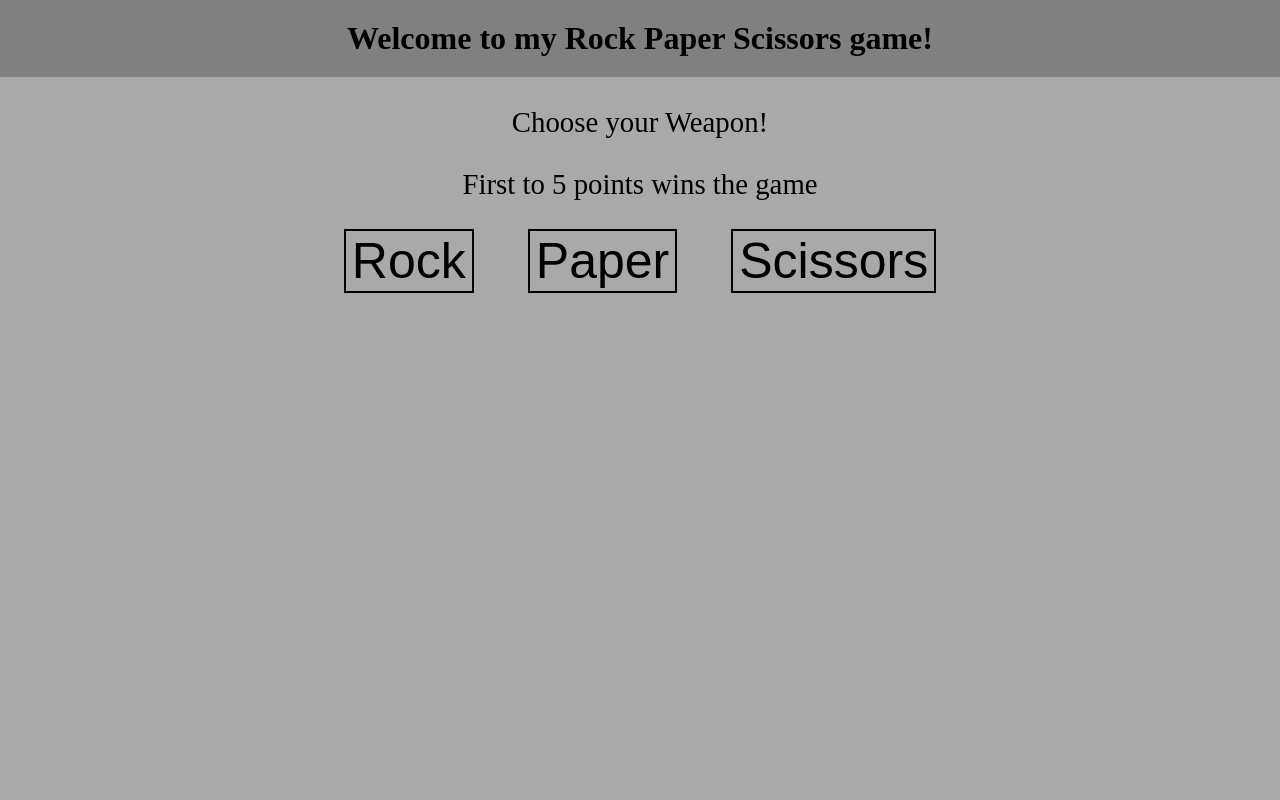
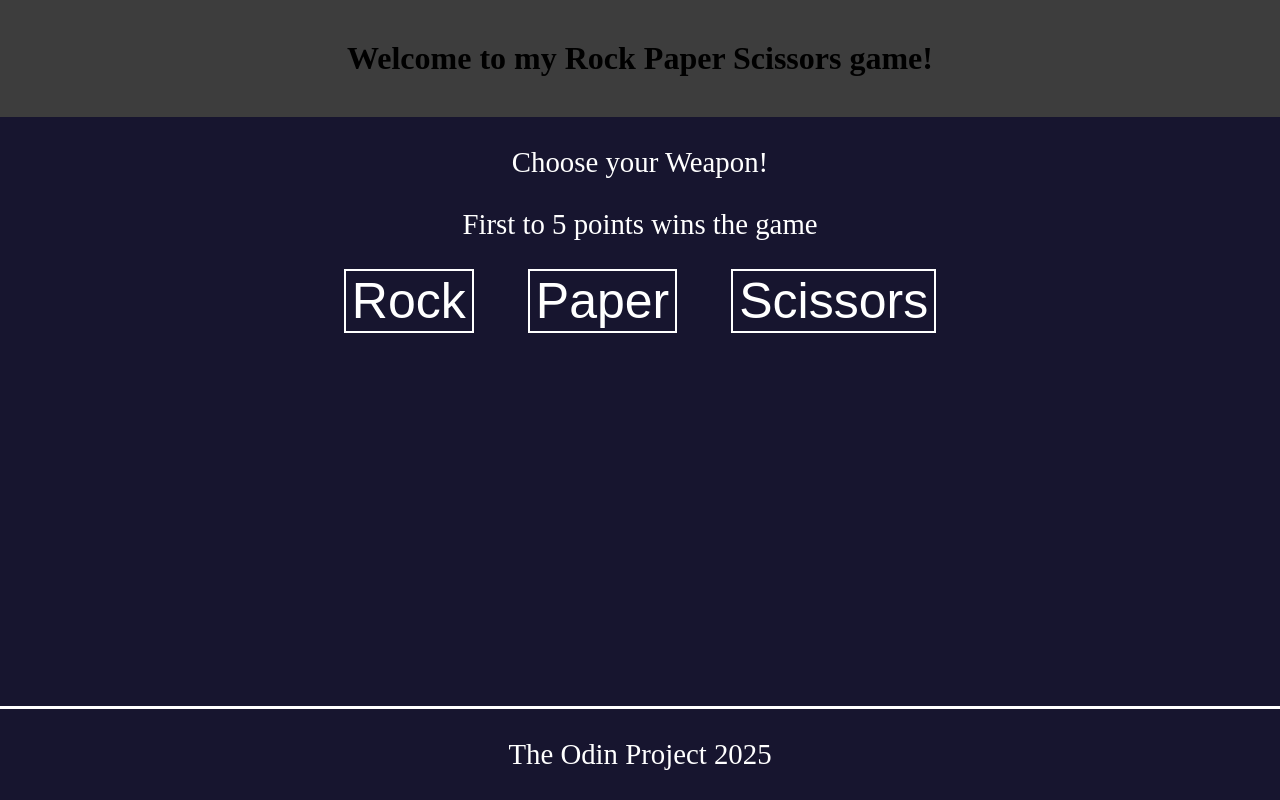
Before and after one commit to Avelazquez54/Rock-Paper-Scissors-Game, a plain HTML site: page index.html in a window 1280 px wide. Drawn offline with Linux system fonts and the light colour scheme.

Commit message:
Added comments explaining game logic as well as testing new features

```diff
--- a/index.html
+++ b/index.html
@@ -38,6 +38,10 @@
         <button id = "Scissors">&#9996</button>
     </div> -->
 
+    <footer>
+        <p> The Odin Project 2025 </p>
+    </footer>
+
     <script src="game.js"></script>
 </body>
 </html>
--- a/styles.css
+++ b/styles.css
@@ -1,13 +1,15 @@
 body {
-    background-color: darkgray;
+    background-color: #17152f;
     text-align: center;
     margin:auto;
+    color:white;
 }
 
 h1{
-    background:grey;
-    padding:20px;
+    background:rgb(61, 61, 61);
+    padding:40px;
     margin:0;
+    color:black
 }
 
 p{
@@ -15,6 +17,7 @@ p{
 }
 
 button{
+    color:white;
     background-color: inherit;
     font-size:50px;
     margin:auto 25px;
@@ -26,6 +29,14 @@ button{
 
 button:hover{
     background-color:lightskyblue;
+}
+
+footer{
+    width:100%;
+    position:fixed;
+    bottom:0;
+    right:0;
+    border-top:3px solid white;
 }
 
 
```
